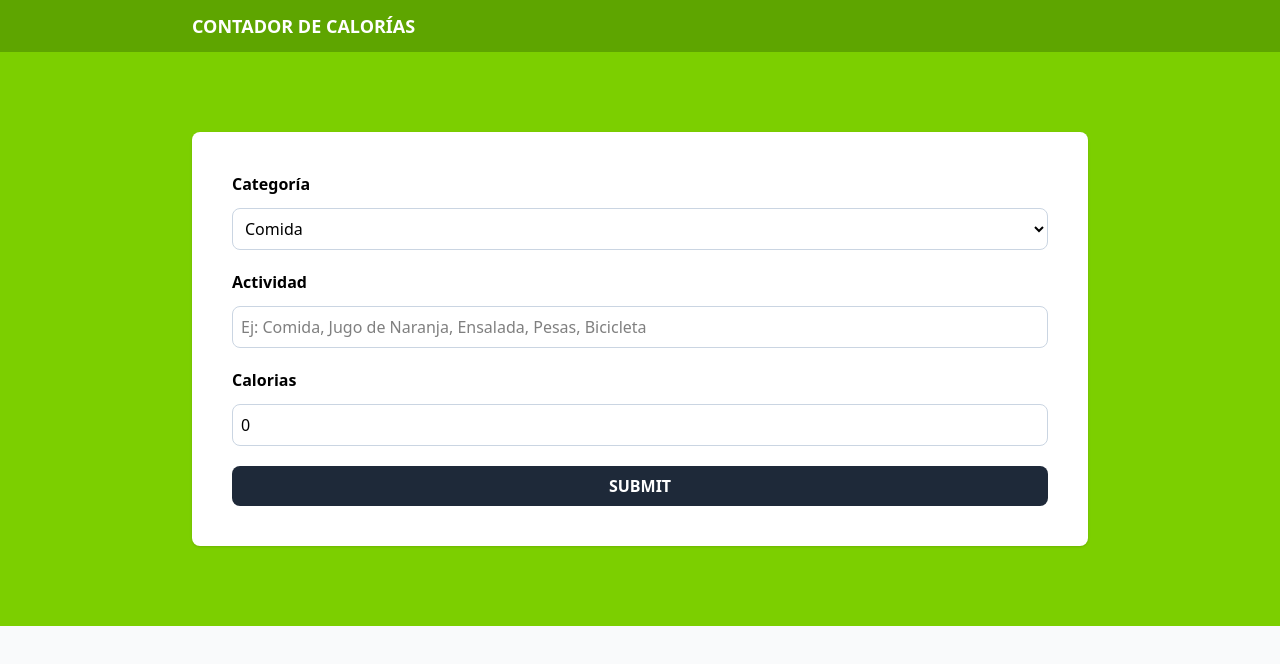
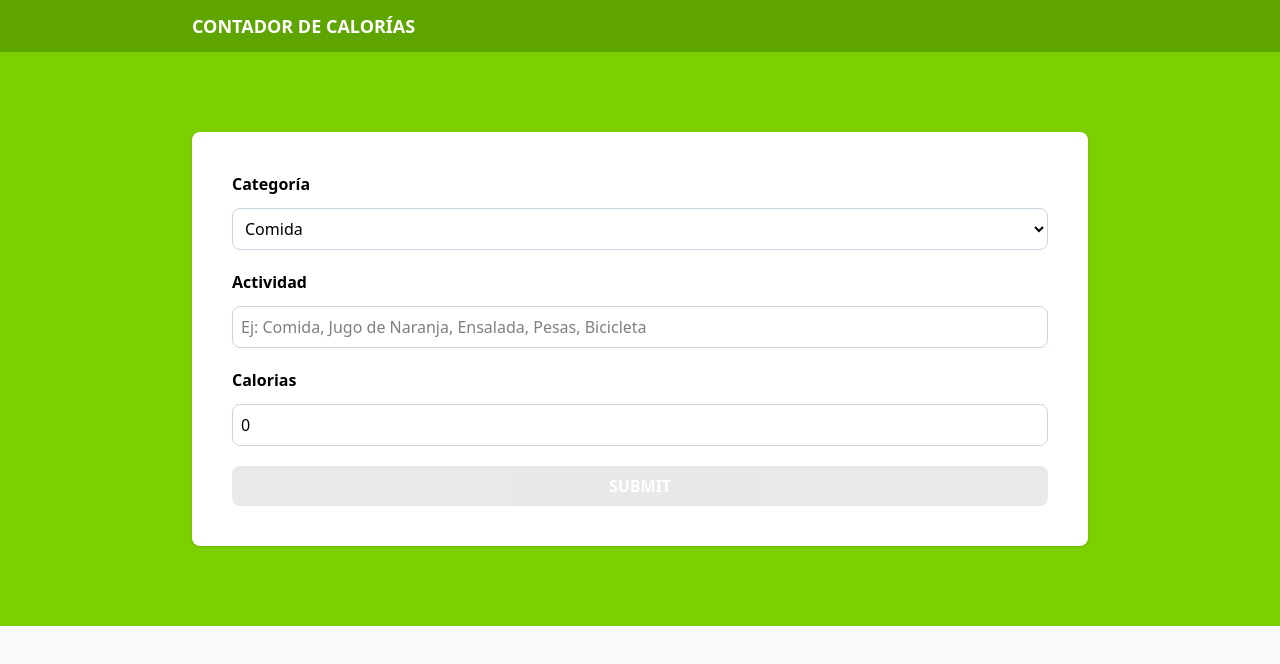
Before and after one commit to Fr3ak-Dev/cal_control, a React (Vite) app: page / in a window 1280 px wide. Shown: the top 664 px of the page. Built offline with nearby package versions, Linux system fonts and the light colour scheme.

Commit message:
add validation for activity form submission

```diff
--- a/src/components/Form.tsx
+++ b/src/components/Form.tsx
@@ -16,6 +16,11 @@
             ...activity,
             [e.target.id]: isNumberField ? +e.target.value : e.target.value
         })
+    }
+
+    const isValidActivity = () => {
+        const { name, calories } = activity
+        return name.trim() !== '' && calories > 0
     }
 
     return (
@@ -49,7 +54,8 @@
                     onChange={handleChange} />
             </div>
             <input type="submit"
-                className="bg-gray-800 hover:bg-gray-900 w-full p-2 font-bold uppercase text-white cursor-pointer rounded-lg" />
+                className="bg-gray-800 hover:bg-gray-900 w-full p-2 font-bold uppercase text-white cursor-pointer rounded-lg disabled:opacity-10"
+                disabled={!isValidActivity()} />
         </form>
     )
 }
```
